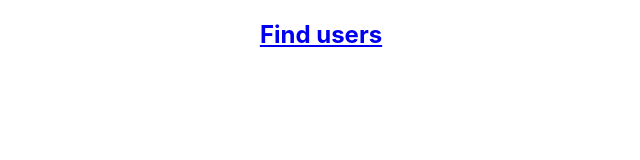
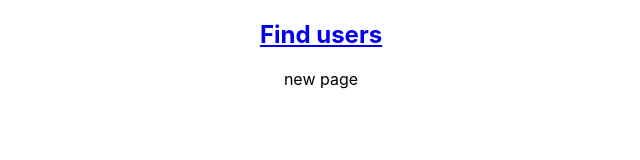
Before and after one commit to Shaik-Kamil/FE-kyrun, a React (Create React App) app: page /users/new in a window 1280 px wide. Shown: the top 160 px of the page, without its empty margins (319-959 px from the left). Built offline with nearby package versions, Linux system fonts and the light colour scheme.

Commit message:
new branch

```diff
--- a/src/Pages/New.js
+++ b/src/Pages/New.js
@@ -3,7 +3,7 @@ import React from 'react';
 const New = () => {
     return (
         <div>
-
+            <>new page</>
         </div>
     );
 };
```
